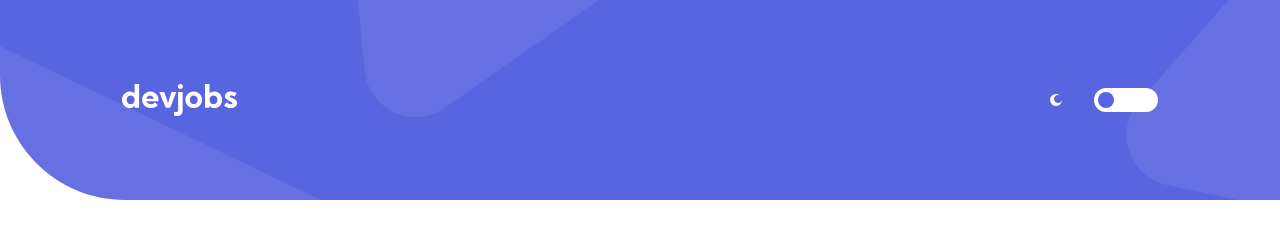
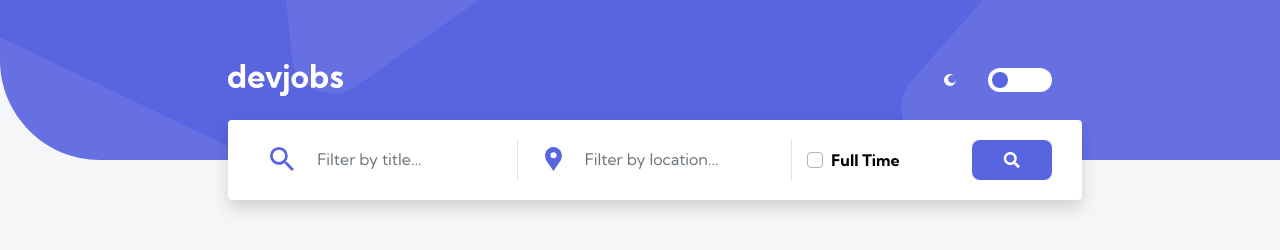
Before and after one commit to Medici305/github_job_api, a plain HTML site: page index.html in a window 1280 px wide. Drawn offline with nearby package versions, Linux system fonts and the light colour scheme.

Commit message:
3. Search bar set up and responsive

```diff
--- a/app.js
+++ b/app.js
@@ -8,7 +8,7 @@ function activateDarkMode(e) {
   if (!e.target.classList.contains("active")) {
     toggleButton.classList.add("active");
     moonIcon.src = "../images/desktop/icon-sun.svg";
-    document.body.style.background = "black";
+    document.body.style.background = "#121721";
   } else {
     toggleButton.classList.remove("active");
     moonIcon.src = "../images/desktop/icon-moon.svg";
--- a/index.html
+++ b/index.html
@@ -4,17 +4,19 @@
     <meta charset="UTF-8">
     <meta http-equiv="X-UA-Compatible" content="IE=edge">
     <meta name="viewport" content="width=device-width, initial-scale=1.0">
+    <link rel="shortcut icon" href="./images/job-seeker.svg" type="image/x-icon">
     <link href="https://fonts.googleapis.com/css2?family=Kumbh+Sans:wght@300;400;700&display=swap" rel="stylesheet">
     <link rel="stylesheet" href="https://stackpath.bootstrapcdn.com/bootstrap/4.4.1/css/bootstrap.min.css" integrity="sha384-Vkoo8x4CGsO3+Hhxv8T/Q5PaXtkKtu6ug5TOeNV6gBiFeWPGFN9MuhOf23Q9Ifjh" crossorigin="anonymous">
+    <link rel="stylesheet" href="https://cdnjs.cloudflare.com/ajax/libs/font-awesome/5.15.3/css/all.min.css" integrity="sha512-iBBXm8fW90+nuLcSKlbmrPcLa0OT92xO1BIsZ+ywDWZCvqsWgccV3gFoRBv0z+8dLJgyAHIhR35VZc2oM/gI1w==" crossorigin="anonymous" />
     <link rel="stylesheet" href="sass/style.css">
-    <title>Gihub Jobs</title>
+    <title>Github Jobs</title>
 </head>
 <body>
 
     <div class="container-fluid">
         <!-- 1. Header section -->
         <div class="row header justify-content-center align-items-center">
-            <div class="col-10 d-flex justify-content-between align-items-center">
+            <div class="col-10 col-lg-8 d-flex justify-content-between align-items-center">
                 <!-- 1.1 Logo -->
                 <img class="img-fluid" src="./images/desktop/logo.svg" alt="logo">
                 <!-- 1.2 Dark-mode -->
@@ -29,6 +31,40 @@
             </div>
         </div>
         <!-- 2. Input search bar section -->
+        <div class="row justify-content-center search-bar">
+            <div class="col-8 bg-white shadow rounded d-flex align-items-center justify-content-center">
+                <div class="row w-100">
+                    <!-- 2.1 Filter-by-title  -->
+                    <div class="col-md-4 border-right title">
+                        <div class="input-group">
+                            <div class="input-group-prepend">
+                              <span class="input-group-text bg-white border-0" id="basic-addon1"><img src="./images/desktop/icon-search.svg" alt="search-icon"></span>
+                            </div>
+                            <input type="text" class="form-control border-0" placeholder="Filter by title..." aria-label="Username" aria-describedby="basic-addon1">
+                          </div>
+                    </div>
+                    <!-- 2.2 Filter-by-location -->
+                    <div class="col-md-4 location hide border-right">
+                        <div class="input-group">
+                            <div class="input-group-prepend">
+                              <span class="input-group-text bg-white border-0" id="basic-addon1"><img src="./images/desktop/icon-location.svg" alt="location-icon"></span>
+                            </div>
+                            <input type="text" class="form-control border-0" placeholder="Filter by location..." aria-label="Username" aria-describedby="basic-addon1">
+                          </div>
+                    </div>
+                    <!-- 2.3 full-time and search  -->
+                    <div class="col-md-4 hide d-flex justify-content-between align-items-center">
+                        <div class="custom-control custom-checkbox">
+                            <input type="checkbox" class="custom-control-input" id="customCheck1">
+                            <label class="custom-control-label" for="customCheck1">Full Time</label>
+                        </div>
+                        <button class="btn"><i class="fas fa-search"></i></button>
+                    </div>
+                </div>
+            </div>
+
+            </div>
+        </div>
         <!-- 3. Search result Section -->
     </div>
 
--- a/sass/components/_responsive.scss
+++ b/sass/components/_responsive.scss
@@ -5,12 +5,30 @@
   /* Section 3 - search result */
 }
 
-/* mobile */
-@media only screen and (max-width: 576px) {
+/* Tablet */
+@media only screen and (max-width: 768px) {
   /* Section 1 - header */
   .header {
     background-image: url(../../images/mobile/bg-pattern-header.svg) !important;
   }
   /* Section 2 - search bar */
+  .search-bar {
+    .title {
+      border: none !important;
+    }
+    .location {
+      //margin: 2rem 0;
+    }
+    .hide > * {
+      display: none;
+    }
+  }
   /* Section 3 - search result */
 }
+
+/* mobile */
+@media only screen and (max-width: 576px) {
+  /* Section 1 - header */
+  /* Section 2 - search bar */
+  /* Section 3 - search result */
+}
--- a/sass/style.scss
+++ b/sass/style.scss
@@ -10,16 +10,45 @@
 body {
   font-family: "Kumbh Sans";
   color: #fff;
+  background: #f4f6f8;
+  transition: all 0.5s ease-in-out;
+}
+
+label {
+  color: black;
+  font-weight: 700;
+  &.active {
+    color: #fff;
+  }
 }
 
 /* Section 1 - header */
 .header {
-  min-height: 25vh;
+  min-height: 20vh;
   background-image: url(../images/desktop/bg-pattern-header.svg);
   background-repeat: no-repeat;
   background-size: cover;
+  position: relative;
 }
+
 /* Section 2 - search bar */
+.search-bar {
+  min-height: 10vh;
+  margin: 0rem;
+  //border: 2px solid yellow;
+  position: absolute;
+  top: 15%;
+  width: 100%;
+  button {
+    background: transparent;
+    border: none;
+    background: #5964e0;
+    color: #fff;
+    padding: 0.5rem 2rem;
+    border-radius: 0.5rem;
+  }
+}
+
 /* Section 3 - search result */
 
 /* Toggle Button */
@@ -29,7 +58,6 @@ body {
   background: #fff;
   border-radius: 2rem;
   padding: 0.25rem;
-  cursor: pointer;
   margin-left: 2rem;
   .inner-circle {
     width: 1rem;
@@ -45,3 +73,5 @@ body {
     }
   }
 }
+
+/* custom checkbox */
```
Also changed, not shown: images/job-seeker.svg (added), sass/style.css, 1 other file.
